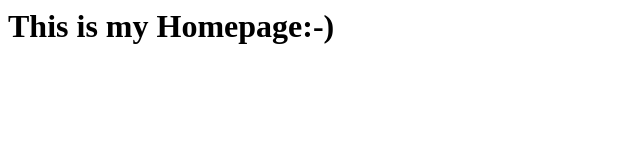
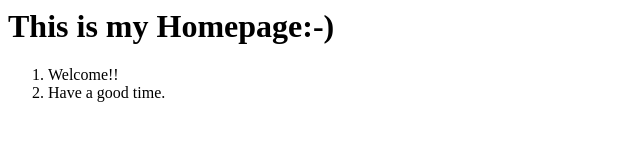
Before and after one commit to 337ccc/my_home, a plain HTML site: page index.html in a window 1280 px wide. Shown: the whole page, without its empty margins (0-640 px from the left). Drawn offline with Linux system fonts and the light colour scheme.

Commit message:
Update index.html

```diff
--- a/index.html
+++ b/index.html
@@ -1 +1,5 @@
 <h1>This is my Homepage:-)</h1>
+<ol>
+  <li>Welcome!!</li>
+  <li>Have a good time.</li>
+</ol>
```
